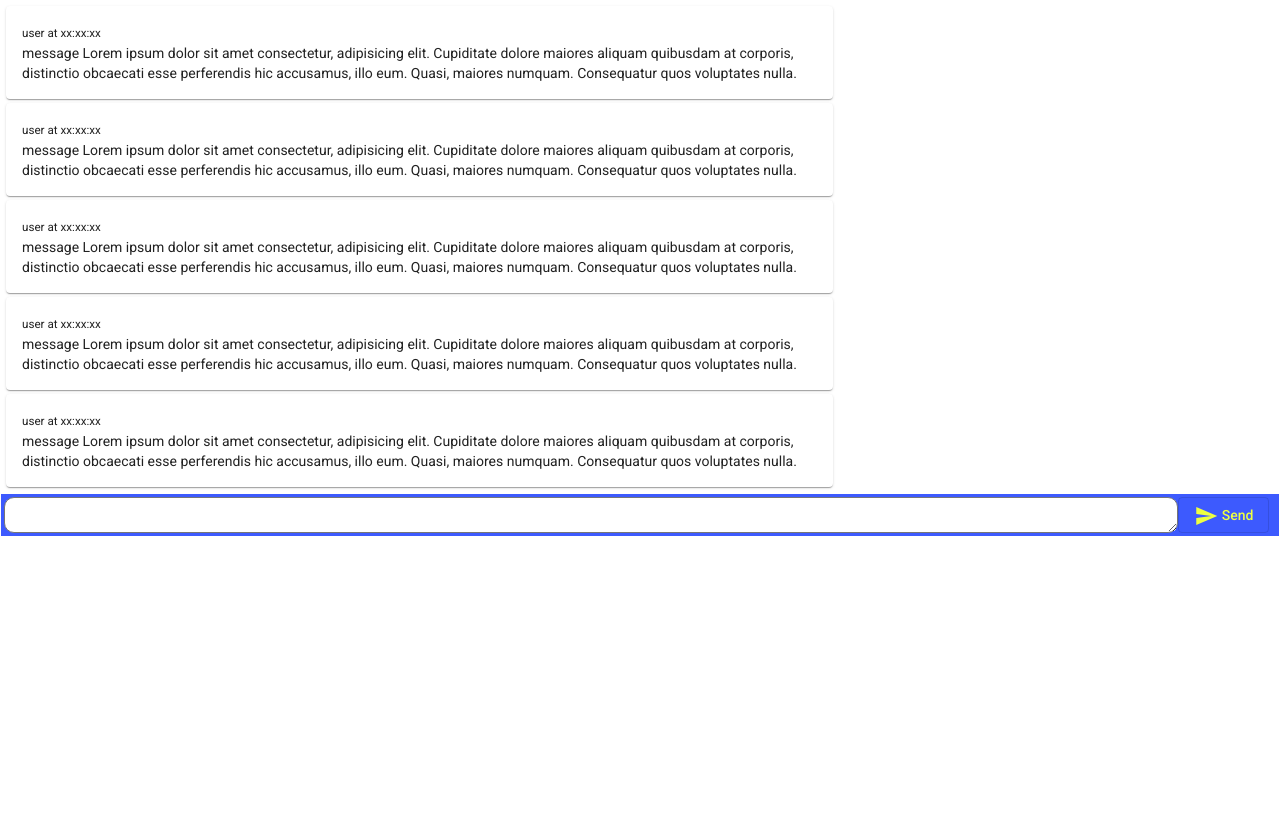
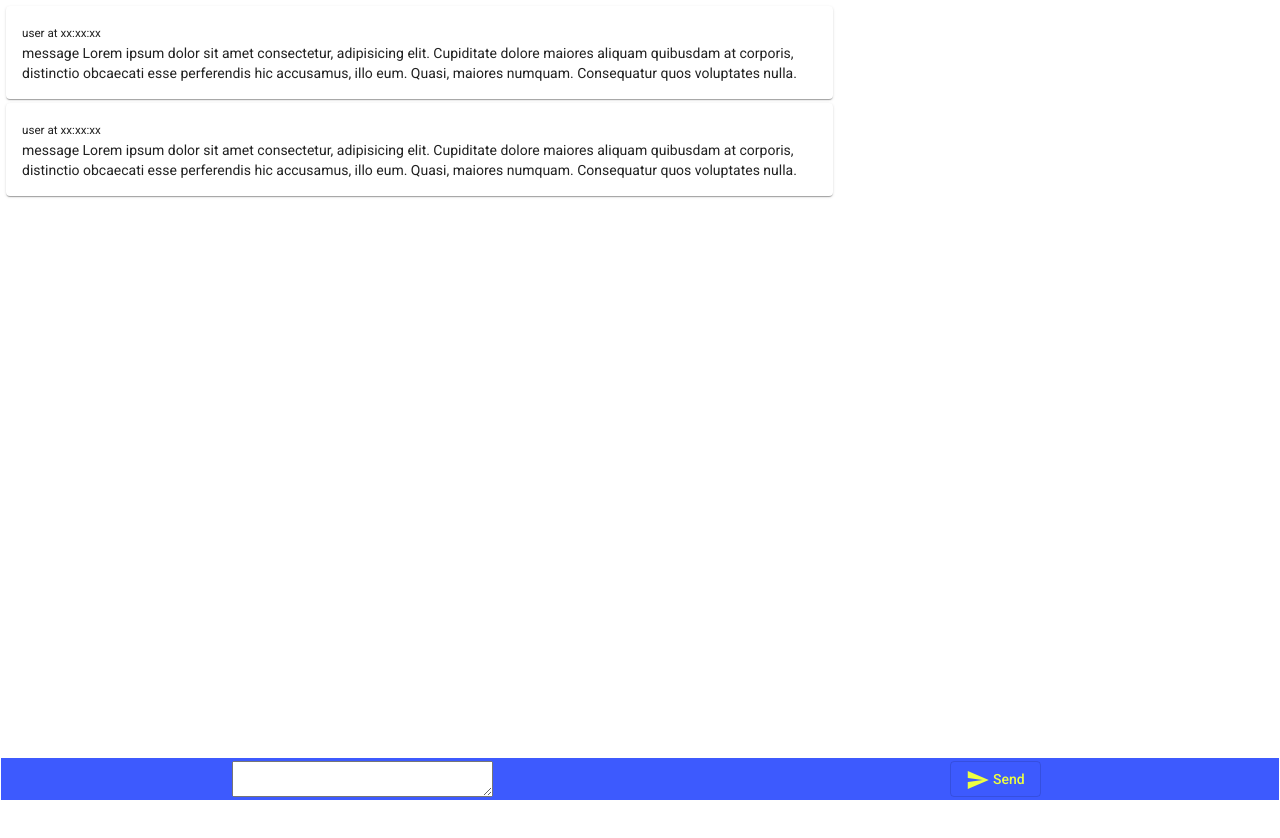
Before and after one commit to robmanganelly/simple-chat-client, an Angular app: page / in a window 1280 px wide. Shown: the top 838 px of the page. Before the commit the page ends 800 px from the top, so only its background shows below. Built offline with nearby package versions, Linux system fonts and the light colour scheme.

Commit message:
checkpoint

```diff
--- a/src/app/components/chat-window/chat-window.component.html
+++ b/src/app/components/chat-window/chat-window.component.html
@@ -1,7 +1,4 @@
 <div class="wdw">
-  <app-chat-bubble></app-chat-bubble>
-  <app-chat-bubble></app-chat-bubble>
-  <app-chat-bubble></app-chat-bubble>
   <app-chat-bubble></app-chat-bubble>
   <app-chat-bubble></app-chat-bubble>
   <!-- <app-chat-bubble></app-chat-bubble> -->
--- a/src/app/components/chat-window/chat-window.component.scss
+++ b/src/app/components/chat-window/chat-window.component.scss
@@ -1,3 +1,4 @@
 .wdw{
  padding: 4px;
+ min-height: 100%;
 }
--- a/src/app/components/typing-bar/typing-bar.component.scss
+++ b/src/app/components/typing-bar/typing-bar.component.scss
@@ -3,15 +3,20 @@
   justify-content: space-around;
   padding: 3px;
   padding-right: 10px;
-  margin: 1px
+  margin: 1px;
 
+  position: sticky;
+  bottom: 0;
 }
 
-.typing-bar textarea {
-  width: 93%;
-  max-height: 20%;
-  border-radius: 10px;
-}
+
+// textarea {
+//   width: 93%;
+//   max-height: 20%;
+//   border-radius: 10px;
+//   font-size: 1.3em;
+//   font-family: Arial, Helvetica, sans-serif;
+// }
 
 // .typing-bar button{
 
--- a/src/app/components/typing-bar/typing-bar.component.ts
+++ b/src/app/components/typing-bar/typing-bar.component.ts
@@ -7,9 +7,16 @@ import { Component, OnInit } from '@angular/core';
 })
 export class TypingBarComponent implements OnInit {
 
+  displayBar: boolean = true;
+
   constructor() { }
 
   ngOnInit(): void {
   }
 
+  postMessage(textarea: HTMLTextAreaElement): void{
+    alert(`: ${textarea.value}`)
+    console.log(textarea)
+  }
+
 }
--- a/src/app/modules/material/material.module.ts
+++ b/src/app/modules/material/material.module.ts
@@ -49,13 +49,13 @@ import {MatIconModule} from '@angular/material/icon';
 // import {CdkTableModule} from '@angular/cdk/table';
 // import {CdkTreeModule} from '@angular/cdk/tree';
 // import {DragDropModule} from '@angular/cdk/drag-drop';
+import {TextFieldModule} from '@angular/cdk/text-field';
 
 /**
- * NgModule that includes all Material modules.
+ * NgModule that includes all Material modules
 */
 @NgModule({
   exports: [
-    // CDK
     // A11yModule,
     // BidiModule,
     // ObserversModule,
@@ -103,6 +103,7 @@ import {MatIconModule} from '@angular/material/icon';
     // MatToolbarModule,
     // MatTooltipModule,
     // MatTreeModule,
+    TextFieldModule
   ]
 })
 export class MaterialModule {}
```
